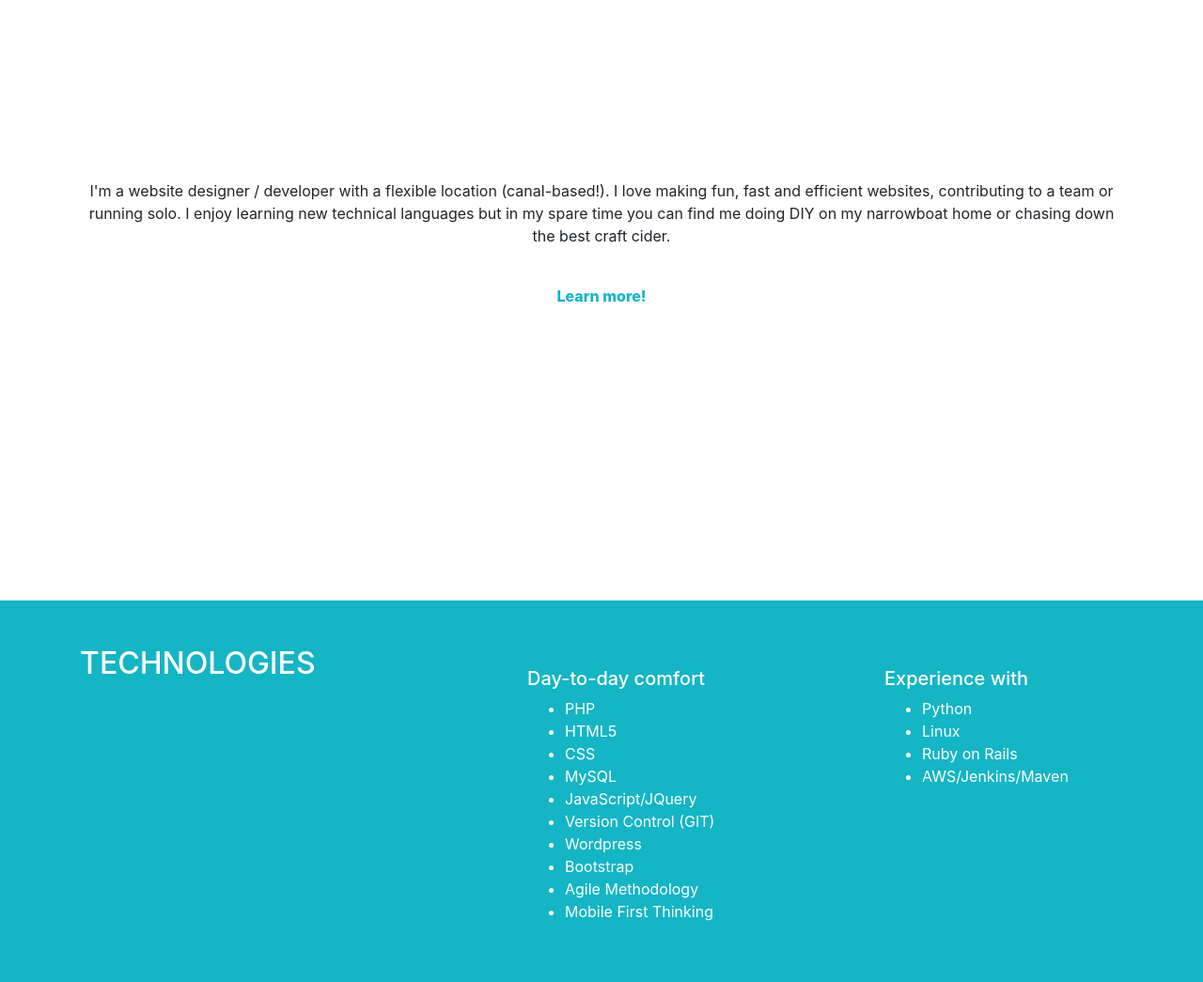
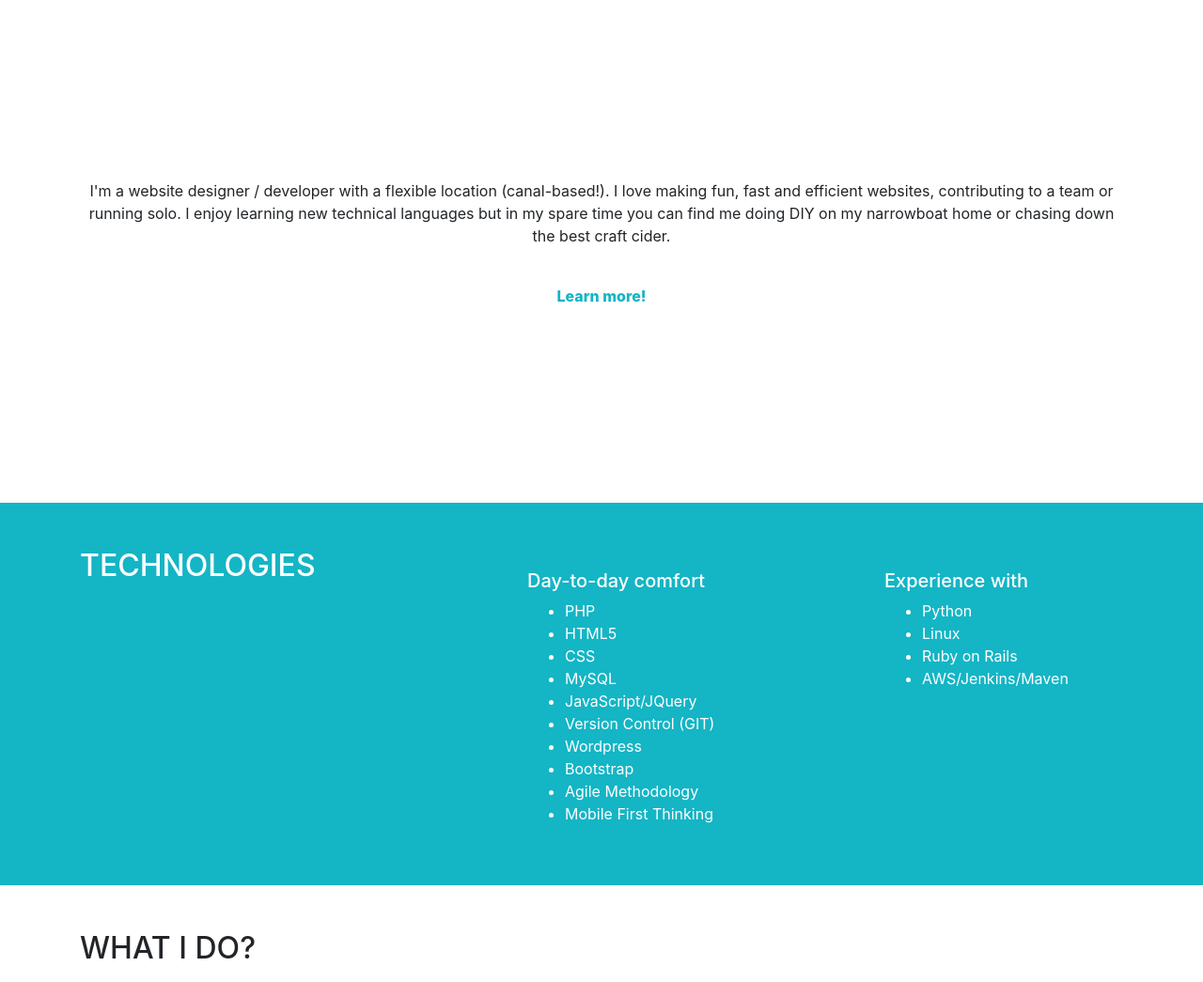
Before and after one commit to GemmieDodger/portfolioGem, a PHP site: page / in a window 1280 px wide. Shown: the part 642-1687 px from the top of the page at 94% size. Run offline with PHP 8.4, Linux system fonts and the light colour scheme; some libraries are stand-ins or nearby versions.

Commit message:
Updating caption-about spacing

```diff
--- a/public/css/styles.css
+++ b/public/css/styles.css
@@ -46,11 +46,12 @@
 }
 
 .aboutme {
-    height: 80% !important;
+/*    height: 80%;*/
 }
 
 .caption-about {
-    padding-top:15% !important;
+    padding-top:15%;
+    padding-bottom: 15%;
 }
 /*.card-section {
     height: 80%;
--- a/views/pages/about.php
+++ b/views/pages/about.php
@@ -17,8 +17,8 @@
 </section>
 
 <!--MAIN-->
-<section class="aboutme">
-    <div class="caption-about">
+<section class="caption-about" > <!--class="aboutme"-->
+
         <div class=" container  text-center "> <!--row  align-self-center mx-auto-->
             <div >
                 <p class="animation-element slide-left">I'm a website designer / developer with a flexible location (canal-based!). I love making fun, fast and efficient websites, contributing to a team or running solo. I enjoy learning new technical languages but in my spare time you can find me doing DIY on my narrowboat home or chasing down the best craft cider.</p>
@@ -26,7 +26,7 @@
                 <p ><span class="button showmore animation-element slide-left">Learn more!</span> </p>
             </div>
         </div>
-    </div>
+
 </section>
 <section class = "moredetails">
     <div class="container">
```
